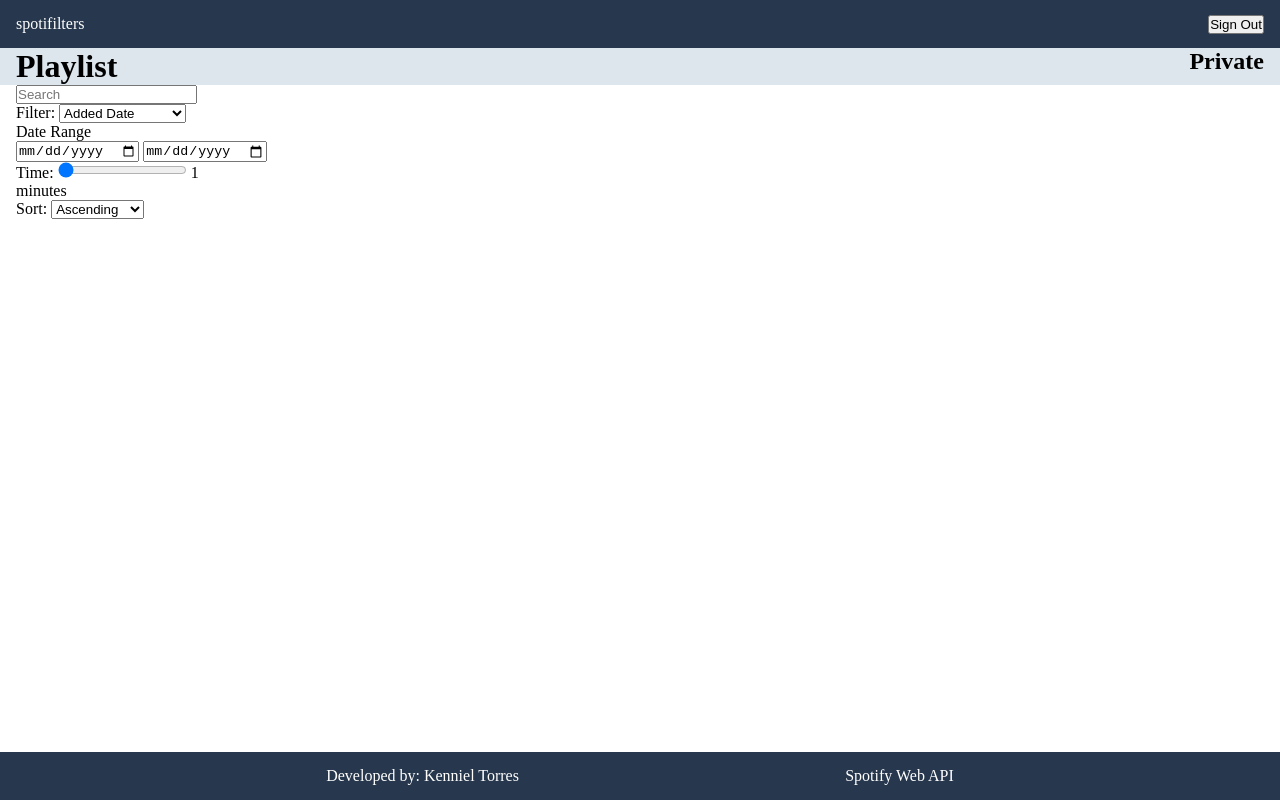
After one commit to KennielTorres/neofilters, a Flask app: template templates/playlist.html in a window 1280 px wide. The commit adds this page. Run offline with Flask 3, Linux system fonts and the light colour scheme; the template is opened without the code that fills it, so the values that code supplies are empty.

Commit message:
Minor changes to components and started playlist page.

```diff
--- a/app.py
+++ b/app.py
@@ -70,7 +70,7 @@ def dashboard():
     # Add playlists to array
     playlists_array = playlist_data.get('items')
 
-    # If there are more pages with playlists, add them to array.
+    # If there are more pages with playlists, add them to list.
     while playlist_data.get('next'):
         playlist_data = spotify.next(playlist_data)
         playlists_array.extend(playlist_data.get('items'))
@@ -95,19 +95,49 @@ def playlist():
         return redirect('/')
 
     spotify = spotipy.Spotify(auth_manager=auth_manager)
-    # Grab current user's country
+
+    # Grabs current user's country
     user_country = spotify.current_user().get('country')
 
-    # Grab playlist id from url
+    # Grabs playlist id from url
     playlist_id = request.args.get('id')
 
     # Fields supplied for response / needed data for this app
     FIELDS = (  'next,'
                     'items(added_at, added_by.id,'
-                        'track(album(album_type, images, release_date), artists(external_urls.spotify, name), duration_ms, explicit, external_ids.isrc, external_urls.spotify, id, is_local, name, popularity))'
+                        'track(album(images, release_date), artists(external_urls.spotify, name), duration_ms, explicit, external_ids.isrc, external_urls.spotify, id, is_local, name, popularity))'
                 )
 
-    return playlist_id
+    playlist_details = spotify.playlist(playlist_id=playlist_id, fields=('name, public'), market=user_country, additional_types=['track'])
+
+    track_items_array = [] # Holds all track items from provided playlist id
+
+    # Retrieves track objects from provided playlist id
+    playlist_items = spotify.playlist_items(playlist_id=playlist_id, fields=FIELDS, market=user_country, additional_types=['track'])
+    track_items_array = playlist_items.get('items')
+
+    # If there are more pages with track objects, add them to list.
+    while playlist_items.get('next'):
+        playlist_items = spotify.next(playlist_items)
+        track_items_array.extend(playlist_items.get('items'))
+
+    # Sort list of track objects by track name
+    track_items_array.sort(key=lambda x:x.get('track').get('name'))
+
+    """
+        track name = track_items_array[#item_index] || item .get('track').get('name')
+        track url = .get('track').get('external_urls').get('spotify')
+        track artwork = .get('track').get('album').get('images')[0].get('url')
+        track artist/s = .get('track').get('artists')[#artist_index].get('name')
+        artist/s url = .get('track').get('artists')[0].get('external_urls').get('spotify')
+        duration in ms = .get('track').get('duration_ms')
+        explicit = .get('track').get('explicit')
+        release date = .get('track').get('album').get('release_date')
+        isrc = .get('track').get('external_ids').get('isrc')
+        added to playlist (date:time) = .get('added_at')
+        person who added track to playlist = .get('added_by').get('id')
+    """
+    return render_template('playlist.html', spotify=spotify, playlist_details=playlist_details, tracks=track_items_array, playlist_id=playlist_id)
 
 @app.errorhandler(404)
 def invalid_route():
@@ -123,7 +153,7 @@ def testing():
         return redirect('/')
 
     spotify = spotipy.Spotify(auth_manager=auth_manager)
-    empty = '' #empty to extract actual args
+    empty = 'name, public' #empty to extract actual args
     FIELDS = (  'next,'
                     'items(added_at, added_by.id,'
                         'track(album(album_type, images, release_date), artists(external_urls.spotify, name), duration_ms, explicit, external_ids.isrc, external_urls.spotify, id, is_local, name, popularity))'
@@ -131,7 +161,7 @@ def testing():
 
     test_id = '6E1grnrnbXTGP9fDJQMzNb' # dynamic value full code
 
-    result = spotify.playlist_items(playlist_id=test_id, fields=FIELDS, limit=10, offset=0, market='US', additional_types=['track'])
+    result = spotify.playlist(playlist_id=test_id, fields=empty, market='US', additional_types=['track'])
     return result
 
     # return spotify.audio_features(test_id)
--- a/static/styles/base.css
+++ b/static/styles/base.css
@@ -68,6 +68,29 @@
     align-self: center;
 }
 
+.margin-sides-1 {
+    margin: 0 1rem 0 1rem;
+}
+
+.pos-sticky {
+    position: sticky;
+}
+
+.top-0 {
+    top: 0;
+}
+
+.bg-lightblue {
+    background-color: var(--light-blue);
+}
+
+.pointer {
+    cursor: pointer;
+}
+
+.padding-sides-1 {
+    padding: 0 1rem 0 1rem;
+}
 
 /* Structure styling */
 #body_container {
--- a/templates/base.html
+++ b/templates/base.html
@@ -7,6 +7,7 @@
         <meta name="description" content="Advanced filtering options for Spotify.">
         <meta name="viewport" content="width=device-width, initial-scale=1">
         <link rel="stylesheet" type="text/css" href="../static/styles/base.css">
+        <script src="https://ajax.googleapis.com/ajax/libs/jquery/3.7.0/jquery.min.js"></script>
         {% block head %}
         {% endblock %}
     </head>
--- a/templates/dashboard.html
+++ b/templates/dashboard.html
@@ -2,7 +2,6 @@
 
 {% block head %}
 <link rel="stylesheet" href="../static/styles/dashboard.css">
-<script src="https://ajax.googleapis.com/ajax/libs/jquery/3.7.0/jquery.min.js"></script>
 <script type="text/javascript">
     jQuery(document).ready(function($){
         // Live search functionality
@@ -39,7 +38,7 @@
 
 {% block nav %}
     <a href="{{ url_for('dashboard') }}" class="no-text-decor color-inherit">spotifilters</a>
-    <button type="button" title='Sign Out of Spotify.' onclick="window.location.href='signout'">Sign Out</button>
+    {% include 'signout_btn.html' %}
 {% endblock %}
 
 {% block content %}
@@ -47,7 +46,7 @@
     <h1 class="pos-sticky top-0 bg-lightblue">Welcome, {{ spotify.me().get('display_name') }}</h1>
     <div id="" class="flex justify-space-between margin-sides-1">
         <h3>Playlists</h3>
-        <input type="text" id="live-search-input" name="search" placeholder="Search" maxlength="40">
+        <input type="text" id="live-search-input" name="playlist_search" placeholder="Search" maxlength="40">
     </div>
     <div class="margin-sides-1">
         <table class="w-100" id="playlist_table">
--- /dev/null
+++ b/templates/playlist.html
@@ -0,0 +1,79 @@
+{% extends 'base.html' %}
+
+{% block head %}
+
+{% endblock %}
+
+{% block navclasses %} justify-space-between margin-sides-1 {% endblock%}
+{% block nav %}
+    <a href="{{ url_for('dashboard') }}" class="no-text-decor color-inherit">spotifilters</a>
+    {% include 'signout_btn.html' %}
+{% endblock %}
+
+{% block content %}
+<div id="playlist_container">
+    <div>
+        <header class="pos-sticky top-0 bg-lightblue flex justify-space-between padding-sides-1">
+            <h1>{{ playlist_details.get('name')|default('Playlist',true) }}</h1>
+            <h2>
+                {% if playlist_details.get('public') %}
+                    Public
+                {% else %}
+                    Private
+                {% endif %}
+            </h2>
+        </header>
+        <div class="margin-sides-1">
+            <input type="text" name="track_search" placeholder="Search" maxlength="40">
+
+            <div id="filtering_container">
+                <label for="filter_options">Filter:</label>
+                <select name="filter_options">
+                    <optgroup label="Range">
+                        <option selected value="added_date">Added Date</option>
+                        <option value="r_day">Release Day</option>
+                        <option value="r_month">Release Month</option>
+                        <option value="r_year">Release Year</option>
+                        <option value="duration">Duration</option>
+                    </optgroup>
+                    <optgroup label="Rating">
+                        <option value="explicit">Explicit</option>
+                        <option value="clean">Clean</option>
+                    </optgroup>
+                    <optgroup label="Extra">
+                        <option value="isrc">ISRC</option>
+                        <option value="added_by">Added By</option>
+                    </optgroup>
+                </select>
+            </div>
+
+            <div id="date_container">
+                <label for="date_inputs">Date Range</label>
+                <div id="date_inputs">
+                    <input type="date" id="date_selector_lower_bound">
+                    <input type="date" id="date_selector_upper_bound">
+                </div>
+            </div>
+
+            <div id="duration_container">
+                <label for="duration_select">Time:</label>
+                <input type="range" value="1" min="1" max="60" id="duration_select" oninput="this.nextElementSibling.value = this.value">
+                <output>1</output>
+                <p>minutes</p>
+            </div>
+
+            <div id="sorting_container">
+                <label for="sorting_options">Sort:</label>
+                <select name="sorting_options">
+                    <option selected value="ascending">Ascending</option>
+                    <option value="descending">Descending</option>
+                </select>
+            </div>
+        </div>
+    </div>
+</div>
+
+
+
+
+{% endblock %}
--- /dev/null
+++ b/templates/signout_btn.html
@@ -0,0 +1 @@
+<button type="button" title='Sign Out of Spotify.' onclick="window.location.href='signout'">Sign Out</button>
```
Also changed, not shown: static/styles/dashboard.css (+0 -18 lines).
